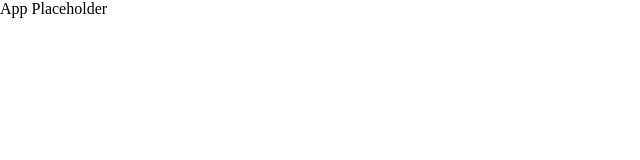
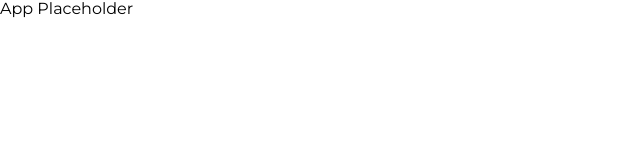
Before and after one commit to profydev/reddit-timer-kcde, a React (Create React App) app: page / in a window 1280 px wide. Shown: the top 160 px of the page, without its empty margins (0-640 px from the left). Built offline with nearby package versions, Linux system fonts and the light colour scheme.

Commit message:
:art: adding global styles to app

```diff
--- /dev/null
+++ b/src/App.css
@@ -0,0 +1,19 @@
+body {
+  font-family: 'Montserrat', sans-serif;
+}
+
+h1,
+h2,
+h3,
+h4,
+h5 {
+  font-family: 'Bitter', serif;
+}
+
+h1 {
+  font-size: 2.375rem;
+}
+
+h2 {
+  font-size: 1.5rem;
+}
--- a/src/App.js
+++ b/src/App.js
@@ -1,5 +1,6 @@
 import React from 'react';
 import { BrowserRouter as Router } from 'react-router-dom';
+import './App.css';
 
 function App() {
   return (
```
